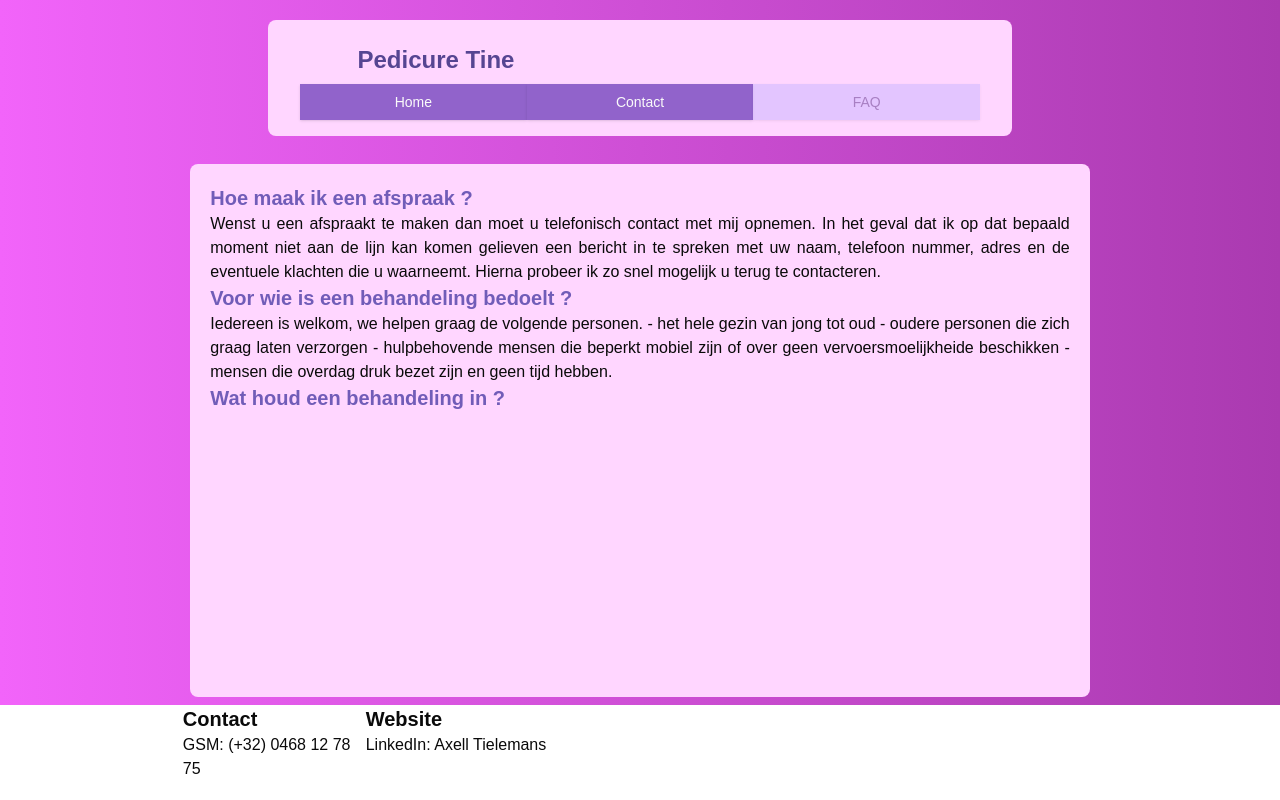
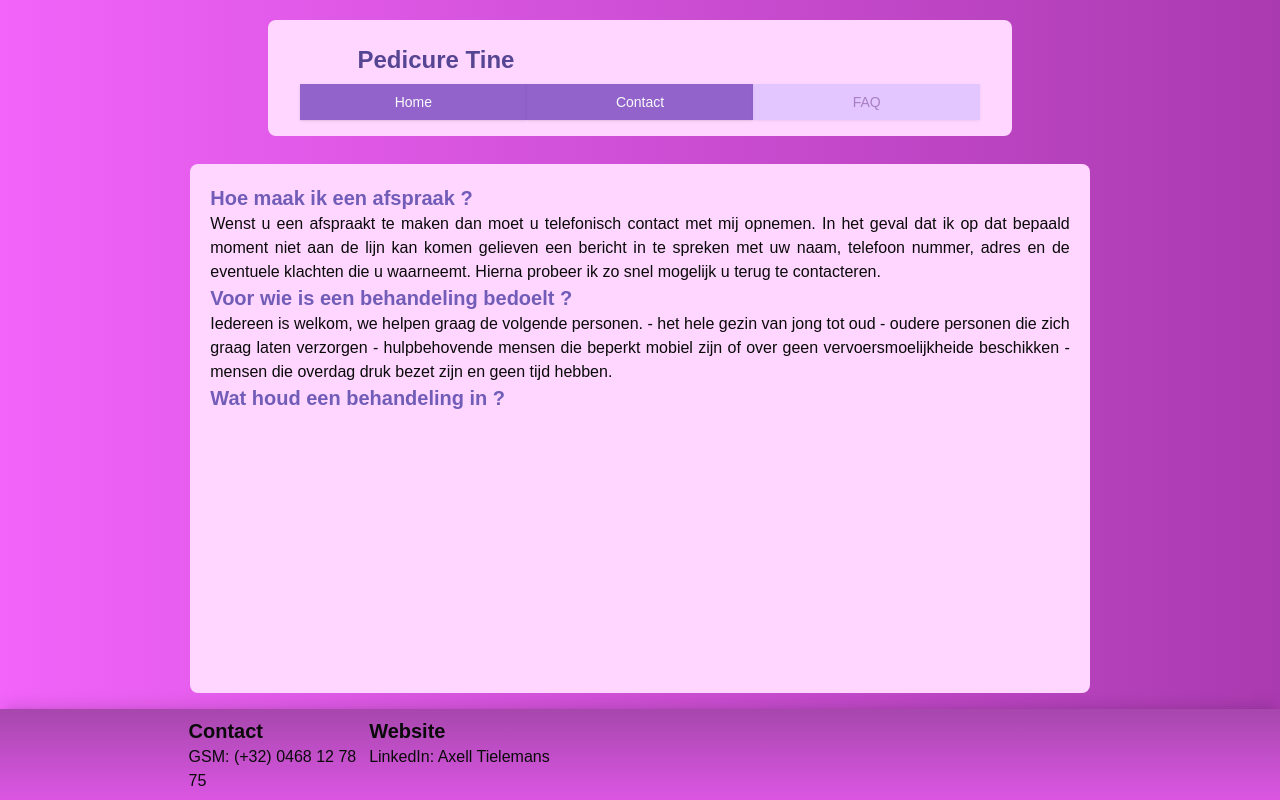
Before and after one commit to BlueGhostface/SiteMom, a Next.js app: page /faq in a window 1280 px wide. Built offline with nearby package versions, Linux system fonts and the light colour scheme.

Commit message:
footer shadow and color update

```diff
--- a/app/domain/home/Footer.tsx
+++ b/app/domain/home/Footer.tsx
@@ -1,6 +1,8 @@
 export default function footer() {
   return (
-    <div className="w-full grow min-h-0 bg-white grid grid-cols-7 ">
+    <div className="w-full grow min-h-0 mt-2 p-2
+    bg-gradient-to-t from-background-footer to-background-footer-gradient flex-col sm:grid sm:grid-cols-7
+    shadow-top">
       <div className="flex-col col-start-2 ">
         <div className="text-xl font-bold">Contact</div>
         <div>GSM: (+32) 0468 12 78 75</div>
--- a/app/globals.css
+++ b/app/globals.css
@@ -68,6 +68,10 @@ body {
   }
 }
 
+.shadow-top {
+  box-shadow: 0 -10px 15px -5px rgb(0 0 0 / 0.1), 0 -4px 6px -5px rgb(0 0 0 / 0.1);
+}
+
 @layer base {
   * {
     @apply border-border;
--- a/tailwind.config.ts
+++ b/tailwind.config.ts
@@ -28,7 +28,12 @@ const config: Config = {
 				DEFAULT: '#f264fa',
 				gradient: '#aa3ab0',
 				contact: '#ffd6ff',
-				homedetail: '#ffd6ff'
+				homedetail: '#ffd6ff',
+				footer: {
+					DEFAULT:'#db56e3',
+					gradient:'#a747ad'
+				},
+
 			},
 			nav:{
 				background:{
```
